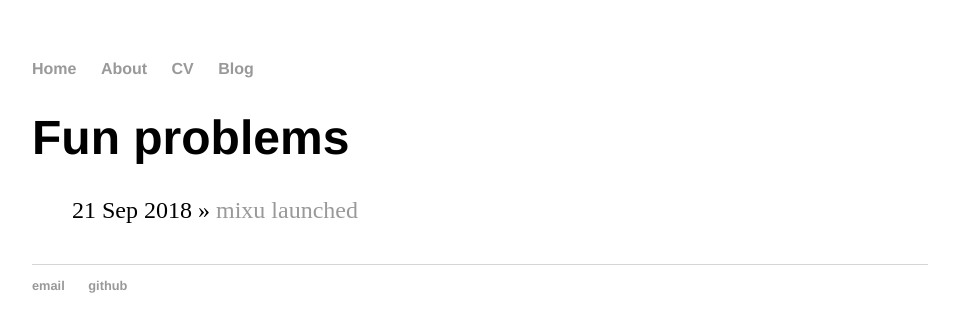
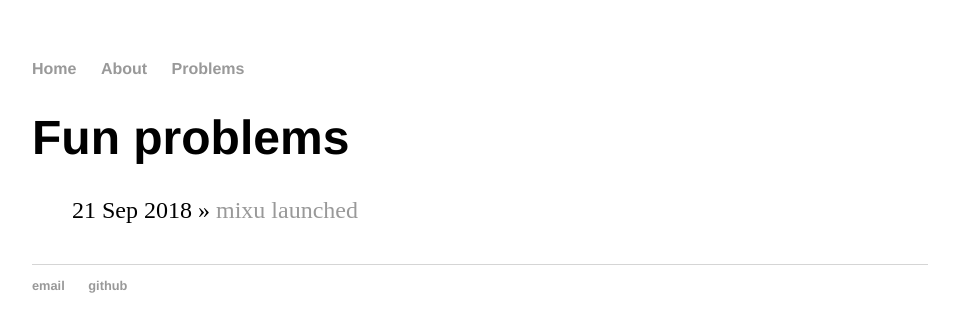
Before and after one commit to mixu3666/mixu3666.github.io, a Jekyll site: the page built from blog/index.html, in a window 1280 px wide. Shown: the top 332 px of the page, without its empty margins (160-1119 px from the left). Built offline with Jekyll 4.4.1, drawn with Linux system fonts in a browser that asks for light colours.

Commit message:
Update default.html

```diff
--- a/_layouts/default.html
+++ b/_layouts/default.html
@@ -10,8 +10,7 @@
 	    		<ul>
 	        		<li><a href="/">Home</a></li>
 		        	<li><a href="/about">About</a></li>
-	        		<li><a href="/cv">CV</a></li>
-	        		<li><a href="/blog">Blog</a></li>
+	        		<li><a href="/blog">Problems</a></li>
 	    		</ul>
 			</nav>
 			<div class="container">
```
